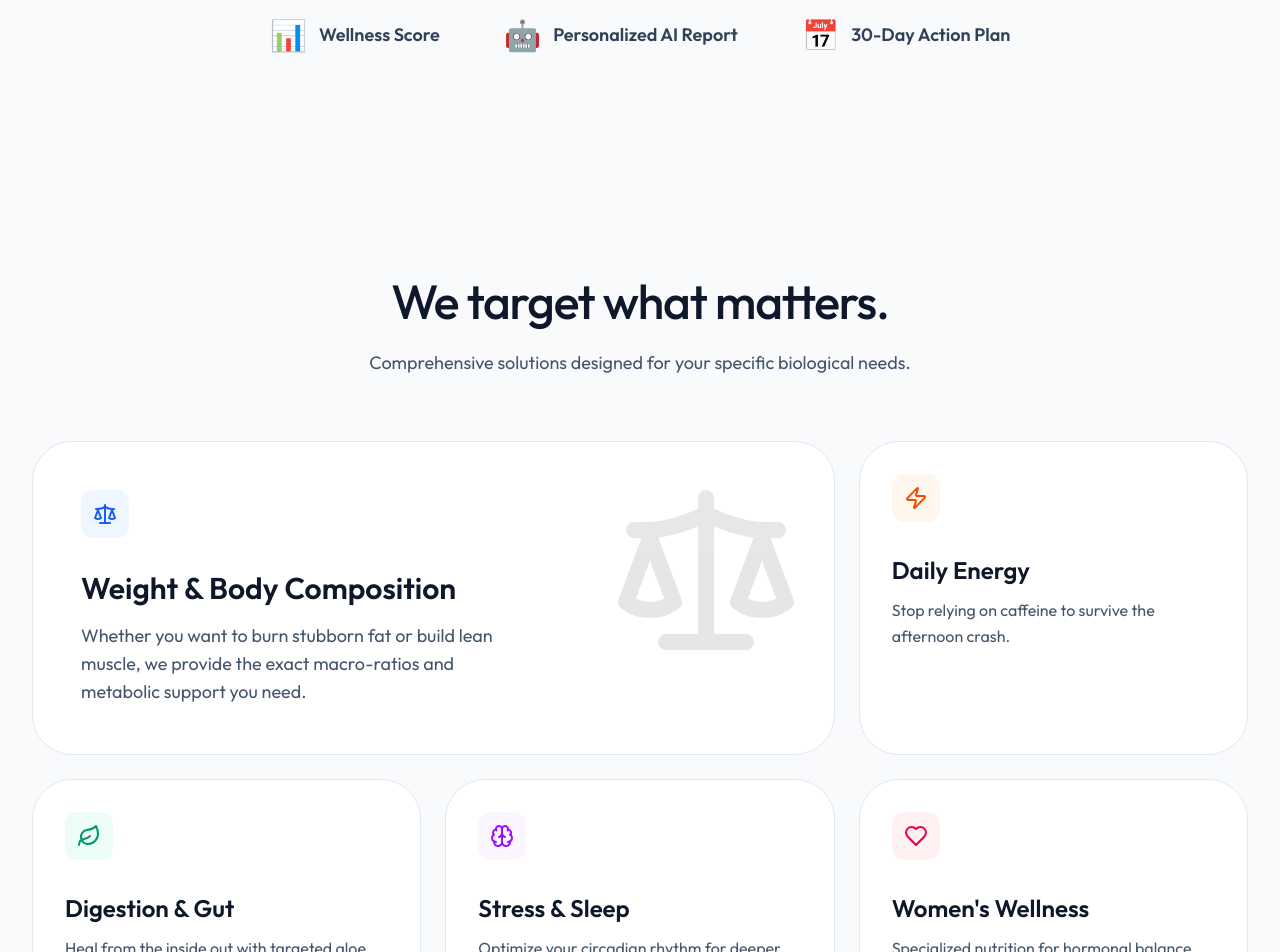
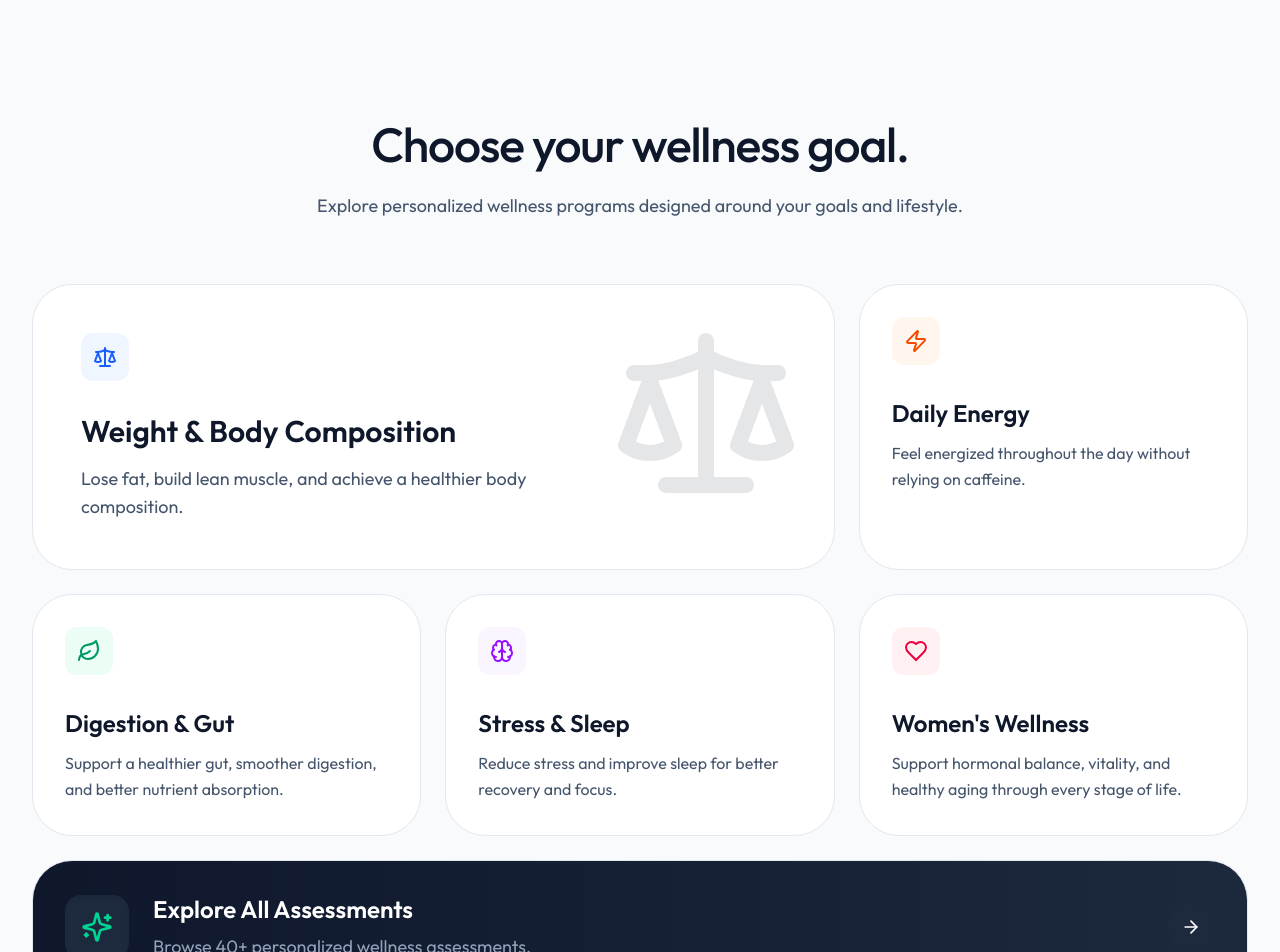
Before and after one commit to veeiq/WelliQo, a Next.js app in the folder apps/web/: page / in a window 1280 px wide. Shown: the part 1480-2432 px from the top of the page. Built offline with nearby package versions, Linux system fonts and the light colour scheme.

Commit message:
content: update bento box copy and add explore all assessments card

```diff
--- a/apps/web/src/app/(main)/page.tsx
+++ b/apps/web/src/app/(main)/page.tsx
@@ -105,31 +105,16 @@ export default function HomePage() {
             <p className="text-slate-600 dark:text-slate-400 leading-relaxed">Receive your personalized wellness plan and optional coach guidance.</p>
           </div>
         </div>
-
-        <div className="mt-20 pt-10 border-t border-slate-200/50 dark:border-slate-800/50 flex flex-col md:flex-row items-center justify-center gap-8 md:gap-16">
-          <div className="flex items-center gap-3">
-             <span className="text-3xl">📊</span>
-             <span className="font-semibold text-slate-700 dark:text-slate-300 text-lg">Wellness Score</span>
-          </div>
-          <div className="flex items-center gap-3">
-             <span className="text-3xl">🤖</span>
-             <span className="font-semibold text-slate-700 dark:text-slate-300 text-lg">Personalized AI Report</span>
-          </div>
-          <div className="flex items-center gap-3">
-             <span className="text-3xl">📅</span>
-             <span className="font-semibold text-slate-700 dark:text-slate-300 text-lg">30-Day Action Plan</span>
-          </div>
-        </div>
       </section>
 
       {/* 4. THE CORE PILLARS (Bento Box) */}
       <section className="mx-auto w-full max-w-7xl px-4 py-24 sm:px-6 lg:px-8">
         <div className="mb-16 text-center">
           <h2 className="text-3xl font-medium tracking-tight text-slate-900 dark:text-slate-50 sm:text-5xl">
-            We target what matters.
+            Choose your wellness goal.
           </h2>
           <p className="mt-6 text-lg text-slate-600 dark:text-slate-400 max-w-2xl mx-auto">
-            Comprehensive solutions designed for your specific biological needs.
+            Explore personalized wellness programs designed around your goals and lifestyle.
           </p>
         </div>
 
@@ -145,7 +130,7 @@ export default function HomePage() {
               </div>
               <div>
                 <h3 className="text-3xl font-semibold text-slate-900 dark:text-white mb-4">Weight & Body Composition</h3>
-                <p className="text-slate-600 dark:text-slate-400 text-lg max-w-md">Whether you want to burn stubborn fat or build lean muscle, we provide the exact macro-ratios and metabolic support you need.</p>
+                <p className="text-slate-600 dark:text-slate-400 text-lg max-w-md">Lose fat, build lean muscle, and achieve a healthier body composition.</p>
               </div>
             </div>
           </Link>
@@ -156,7 +141,7 @@ export default function HomePage() {
               <Zap className="h-6 w-6" />
             </div>
             <h3 className="text-2xl font-semibold text-slate-900 dark:text-white mb-3">Daily Energy</h3>
-            <p className="text-slate-600 dark:text-slate-400">Stop relying on caffeine to survive the afternoon crash.</p>
+            <p className="text-slate-600 dark:text-slate-400">Feel energized throughout the day without relying on caffeine.</p>
           </Link>
 
           {/* Regular Card 3 */}
@@ -165,7 +150,7 @@ export default function HomePage() {
               <Leaf className="h-6 w-6" />
             </div>
             <h3 className="text-2xl font-semibold text-slate-900 dark:text-white mb-3">Digestion & Gut</h3>
-            <p className="text-slate-600 dark:text-slate-400">Heal from the inside out with targeted aloe and probiotic support.</p>
+            <p className="text-slate-600 dark:text-slate-400">Support a healthier gut, smoother digestion, and better nutrient absorption.</p>
           </Link>
 
           {/* Regular Card 4 */}
@@ -174,7 +159,7 @@ export default function HomePage() {
               <Brain className="h-6 w-6" />
             </div>
             <h3 className="text-2xl font-semibold text-slate-900 dark:text-white mb-3">Stress & Sleep</h3>
-            <p className="text-slate-600 dark:text-slate-400">Optimize your circadian rhythm for deeper recovery.</p>
+            <p className="text-slate-600 dark:text-slate-400">Reduce stress and improve sleep for better recovery and focus.</p>
           </Link>
 
           {/* Regular Card 5 */}
@@ -183,7 +168,23 @@ export default function HomePage() {
               <Heart className="h-6 w-6" />
             </div>
             <h3 className="text-2xl font-semibold text-slate-900 dark:text-white mb-3">Women's Wellness</h3>
-            <p className="text-slate-600 dark:text-slate-400">Specialized nutrition for hormonal balance and healthy aging.</p>
+            <p className="text-slate-600 dark:text-slate-400">Support hormonal balance, vitality, and healthy aging through every stage of life.</p>
+          </Link>
+
+          {/* New Explore All Card */}
+          <Link href="/assessment" className="group lg:col-span-3 relative overflow-hidden rounded-[2.5rem] bg-gradient-to-r from-slate-900 to-slate-800 dark:from-slate-800 dark:to-slate-900 border border-slate-700/50 p-8 transition-all hover:shadow-2xl hover:shadow-slate-900/20 hover:-translate-y-1 flex flex-col md:flex-row items-center justify-between text-center md:text-left gap-6">
+            <div className="flex items-center gap-6 flex-col md:flex-row">
+              <div className="inline-flex h-16 w-16 items-center justify-center rounded-2xl bg-slate-800 dark:bg-slate-700 text-white shadow-inner">
+                <Sparkles className="h-8 w-8 text-emerald-400" />
+              </div>
+              <div>
+                <h3 className="text-2xl font-semibold text-white mb-2">Explore All Assessments</h3>
+                <p className="text-slate-400 text-lg">Browse 40+ personalized wellness assessments.</p>
+              </div>
+            </div>
+            <div className="hidden md:flex h-12 w-12 items-center justify-center rounded-full bg-slate-800 text-white group-hover:bg-emerald-500 group-hover:scale-110 transition-all duration-300">
+              <ArrowRight className="h-5 w-5" />
+            </div>
           </Link>
         </div>
 
@@ -192,7 +193,7 @@ export default function HomePage() {
             href="/assessment"
             className="inline-flex items-center justify-center rounded-full bg-slate-900 dark:bg-slate-50 px-8 py-4 text-base font-medium text-white dark:text-slate-900 transition-all hover:bg-emerald-600 dark:hover:bg-emerald-400"
           >
-            Start Your Journey
+            Explore Assessments
             <ArrowRight className="ml-2 h-4 w-4" />
           </Link>
         </div>
```
